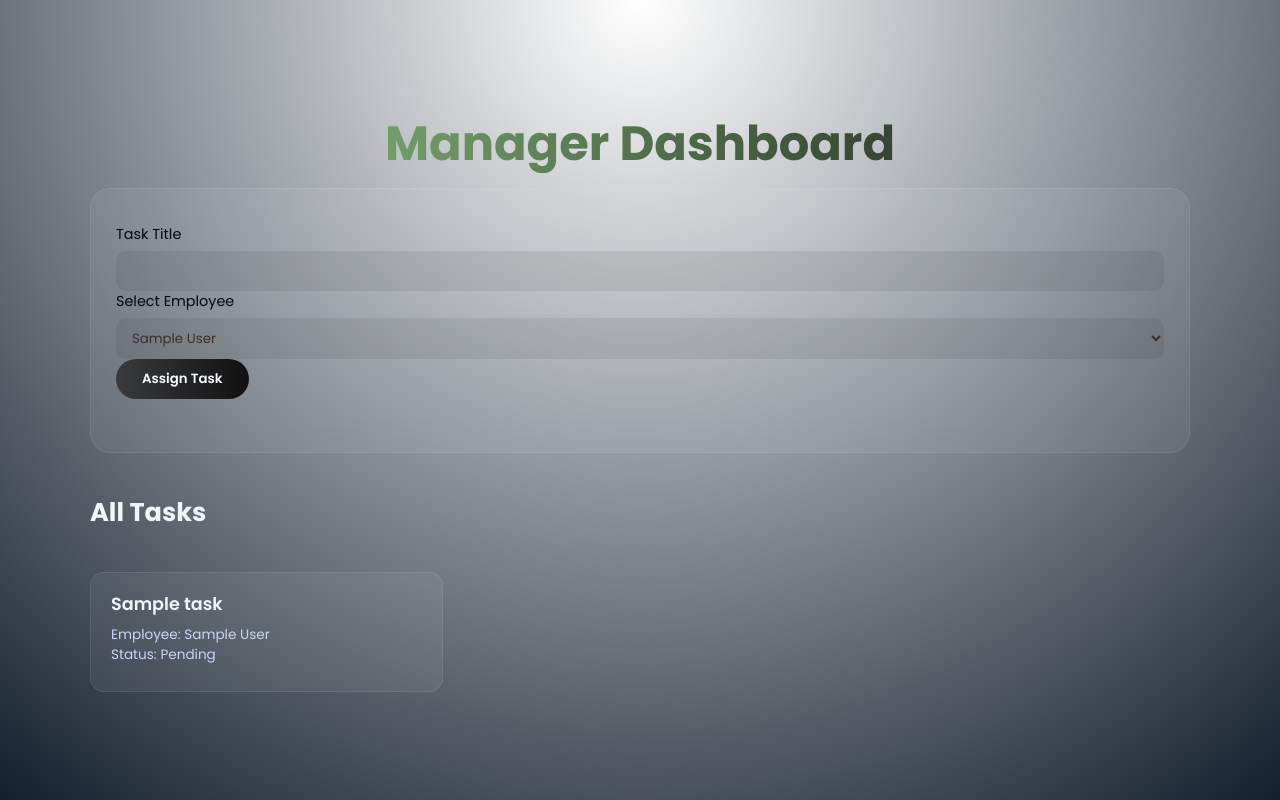
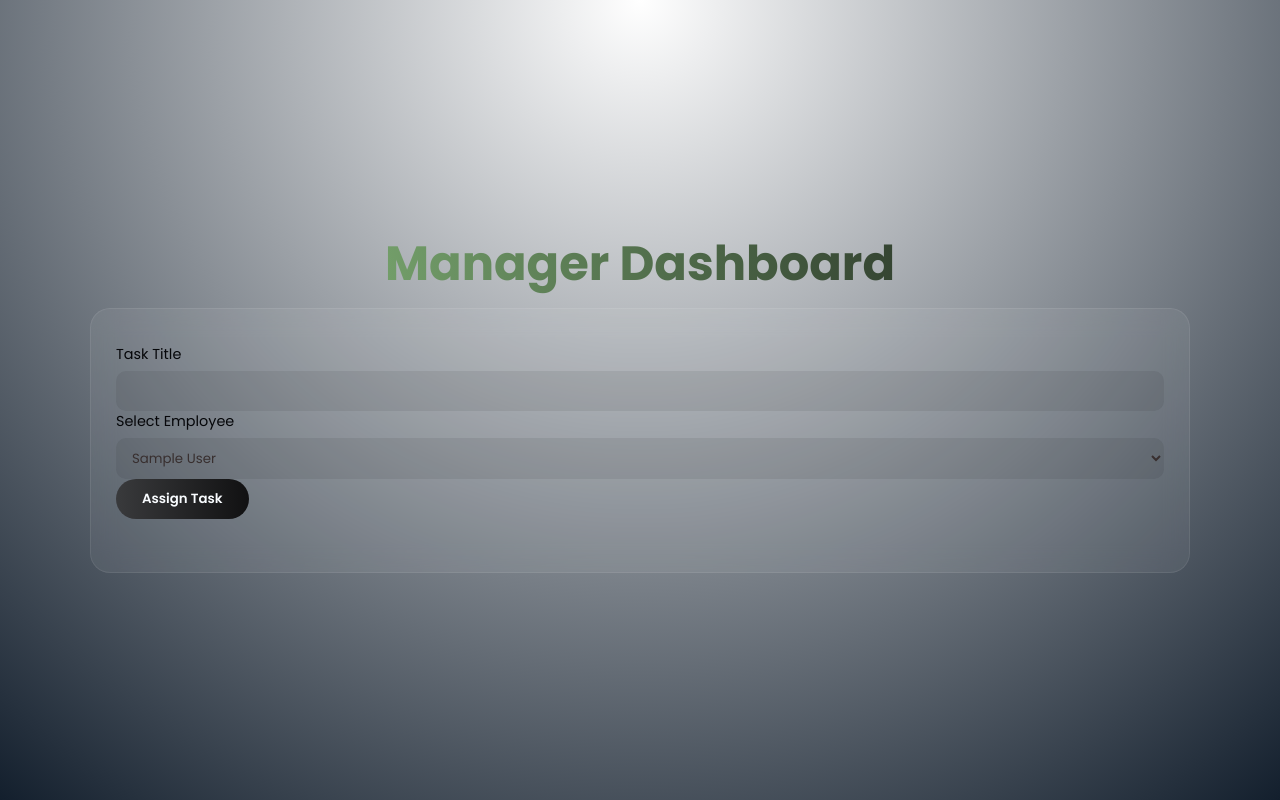
Before and after one commit to prithu000/WorkFlow-Management-System, a Flask app: template templates/manager_dashboard.html in a window 1280 px wide. Run offline with Flask 3, Linux system fonts and the light colour scheme; the template is opened without the code that fills it: values that come from a table or form of the project are taken from there, others are empty; tables that the repository leaves empty hold one stand-in row (values such as "Sample post").

Commit message:
Remove 'All Tasks' section from manager dashboard
Removed the 'All Tasks' section and its related logic from the manager dashboard.

```diff
--- a/templates/manager_dashboard.html
+++ b/templates/manager_dashboard.html
@@ -21,22 +21,4 @@
         </div>
     </form>
 </div>
-
-<h2 class="section-title">All Tasks</h2>
-
-{% if tasks %}
-<div class="task-list">
-{% for task in tasks %}
-<div class="task-card {{ task.status }}">
-    <div class="task-title">{{ task.title }}</div>
-    <div class="task-status">
-        Employee: {{ task.employee.name }} <br>
-        Status: {{ task.status }}
-    </div>
-</div>
-{% endfor %}
-</div>
-{% else %}
-<p>No tasks available.</p>
-{% endif %}
 {% endblock %}
```
